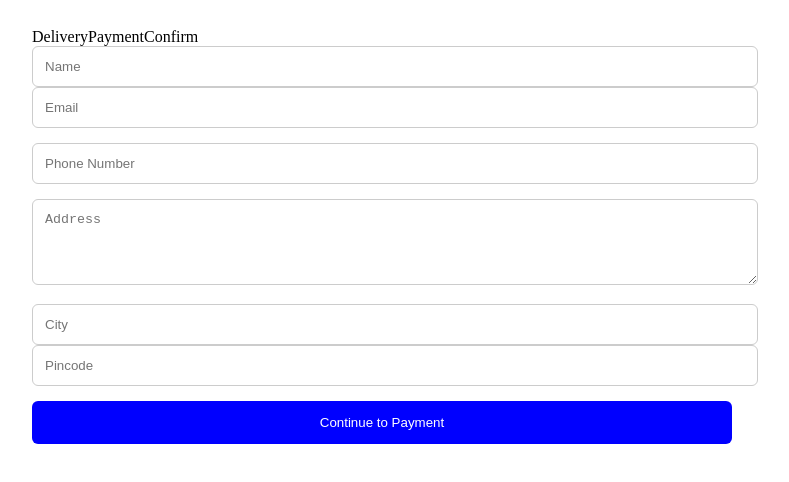
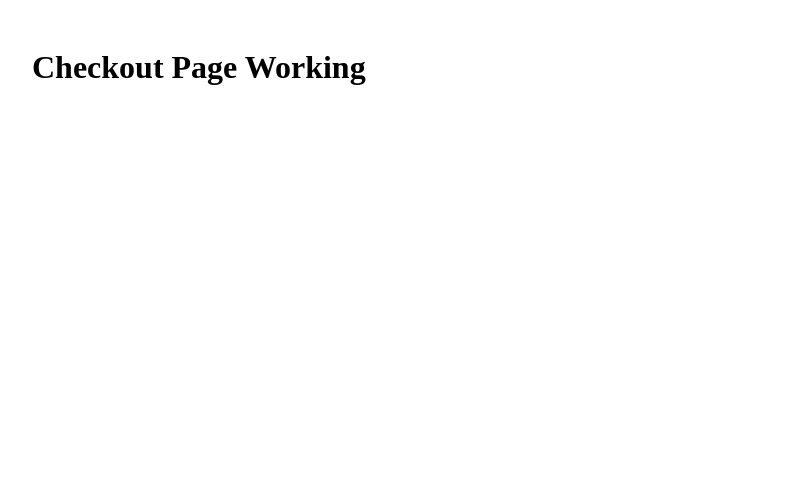
Before and after one commit to Tejesh-8299/SHOPLANE, a React (Vite) app: page /checkout in a window 1280 px wide. Shown: the top 482 px of the page, without its empty margins (258-1047 px from the left). Built offline with nearby package versions, Linux system fonts and the light colour scheme.

Commit message:
changes required

```diff
--- a/src/pages/Checkout.jsx
+++ b/src/pages/Checkout.jsx
@@ -1,162 +1,9 @@
-import { useState } from "react";
 import "./Checkout.css";
 
 function Checkout() {
-
-  const [form, setForm] = useState({
-    name: "",
-    email: "",
-    phone: "",
-    address: "",
-    city: "",
-    pincode: ""
-  });
-
-  const [errors, setErrors] = useState({});
-
-  // Handle Input Change
-  const handleChange = (e) => {
-    setForm({
-      ...form,
-      [e.target.name]: e.target.value
-    });
-  };
-
-  // Validation
-  const validate = () => {
-    let errs = {};
-
-    if (!form.name.trim()) {
-      errs.name = "Name is required";
-    }
-
-    if (!/^\S+@\S+\.\S+$/.test(form.email)) {
-      errs.email = "Enter valid email";
-    }
-
-    if (!/^\d{10}$/.test(form.phone)) {
-      errs.phone = "Enter valid 10-digit phone";
-    }
-
-    if (!form.address.trim()) {
-      errs.address = "Address required";
-    }
-
-    if (!form.city.trim()) {
-      errs.city = "City required";
-    }
-
-    if (!/^\d{6}$/.test(form.pincode)) {
-      errs.pincode = "Enter valid 6-digit pincode";
-    }
-
-    setErrors(errs);
-
-    return Object.keys(errs).length === 0;
-  };
-
-  // Submit
-  const handleSubmit = () => {
-    if (validate()) {
-      alert("Proceeding to payment...");
-    }
-  };
-
   return (
     <div className="checkout">
-
-      {/* Steps */}
-      <div className="steps">
-        <span className="active">Delivery</span>
-        <span>Payment</span>
-        <span>Confirm</span>
-      </div>
-
-      {/* Form */}
-      <div className="form">
-
-        <div className="row">
-
-          <div>
-            <input
-              type="text"
-              name="name"
-              placeholder="Name"
-              onChange={handleChange}
-            />
-            {errors.name && <p className="error">{errors.name}</p>}
-          </div>
-
-          <div>
-            <input
-              type="email"
-              name="email"
-              placeholder="Email"
-              onChange={handleChange}
-            />
-            {errors.email && <p className="error">{errors.email}</p>}
-          </div>
-
-        </div>
-
-        <div>
-          <input
-            type="tel"
-            name="phone"
-            placeholder="Phone Number"
-            onChange={handleChange}
-          />
-          {errors.phone && <p className="error">{errors.phone}</p>}
-        </div>
-
-        <div>
-          <textarea
-            name="address"
-            placeholder="Address"
-            rows="4"
-            onChange={handleChange}
-          ></textarea>
-
-          {errors.address && (
-            <p className="error">{errors.address}</p>
-          )}
-        </div>
-
-        <div className="row">
-
-          <div>
-            <input
-              type="text"
-              name="city"
-              placeholder="City"
-              onChange={handleChange}
-            />
-
-            {errors.city && <p className="error">{errors.city}</p>}
-          </div>
-
-          <div>
-            <input
-              type="text"
-              name="pincode"
-              placeholder="Pincode"
-              maxLength={6}
-              onChange={handleChange}
-            />
-
-            {errors.pincode && (
-              <p className="error">{errors.pincode}</p>
-            )}
-          </div>
-
-        </div>
-
-        <button onClick={handleSubmit}>
-          Continue to Payment
-        </button>
-
-      </div>
-
+      <h1>Checkout Page Working</h1>
     </div>
   );
 }
```
